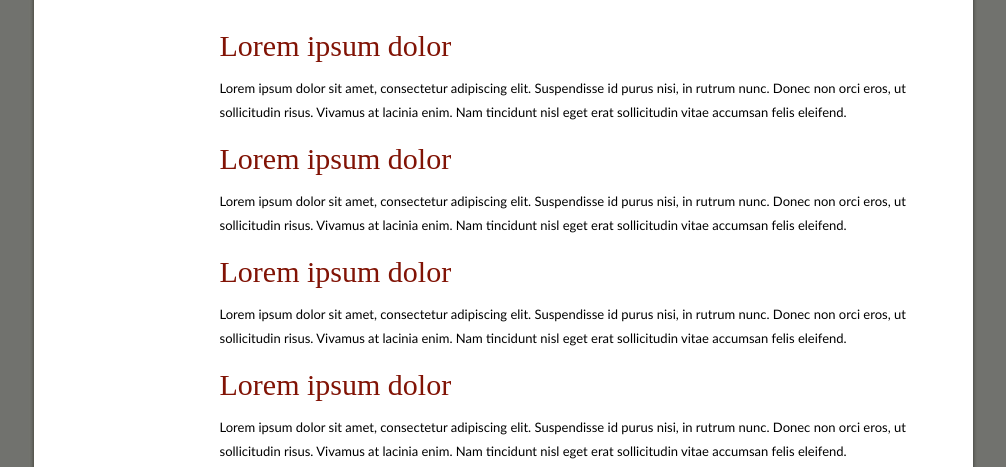
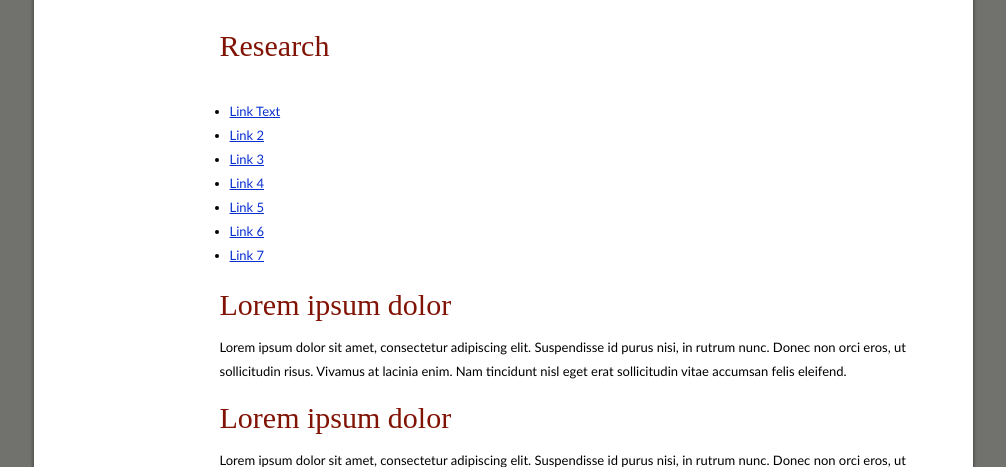
Before and after one commit to BiboShi/BiboShi.github.io, a plain HTML site: page index.html in a window 1280 px wide. Shown: the part 780-1247 px from the top of the page, without its empty margins (137-1143 px from the left). Drawn offline with Linux system fonts and the light colour scheme.

Commit message:
edit index.html

```diff
--- a/index.html
+++ b/index.html
@@ -64,11 +64,24 @@ in 2011, my B.S. in BME from <a target="_blank" href="http://english.hust.edu.cn
 <img src="images/new.gif" height="20px" border="0px" style="PADDING-LEFT: 0px"> I am currently on the job market! [<a href="https://sites.google.com/site/biboshiohiouniv/curriculum-vitae/BiboShi_Resume_20131215.pdf" target="_blank"><img src="images/acrobat_white.png" width="16" height="16" border="0" alt="Bibo's Linkedin" ></a><a target="_blank" href="https://sites.google.com/site/biboshiohiouniv/curriculum-vitae/BiboShi_Resume_20131215.pdf">Curriculum Vitae</a>]
 </p>
 <br>
-<h1>Lorem ipsum dolor</h1>
-<p class="txt-1"> Lorem ipsum dolor sit amet, consectetur adipiscing
-elit. Suspendisse id purus nisi, in rutrum nunc. Donec non orci eros,
-ut sollicitudin risus. Vivamus at lacinia enim. Nam tincidunt nisl eget
-erat sollicitudin vitae accumsan felis eleifend. </p>
+<h1>Research</h1>
+<p class="txt-1">
+  <ul>
+  <li> <a href="#anchor1">Link Text</a> </li>
+  <li><a href="index.html#">Link 2<br>
+    </a></li>
+  <li><a href="index.html#">Link 3<br>
+    </a></li>
+  <li><a href="index.html#">Link 4<br>
+    </a></li>
+  <li><a href="index.html#">Link 5<br>
+    </a></li>
+  <li><a href="index.html#">Link 6<br>
+    </a></li>
+  <li><a href="index.html#">Link 7<br>
+    </a></li>
+  </ul>
+</p>
 <h1>Lorem ipsum dolor</h1>
 <p class="txt-1"> Lorem ipsum dolor sit amet, consectetur adipiscing
 elit. Suspendisse id purus nisi, in rutrum nunc. Donec non orci eros,
```
